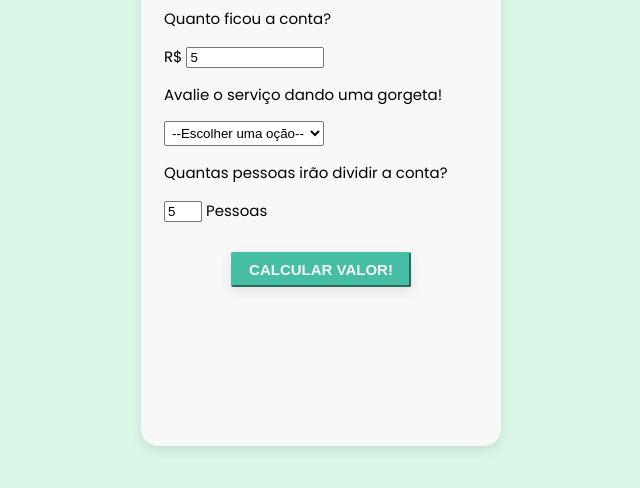
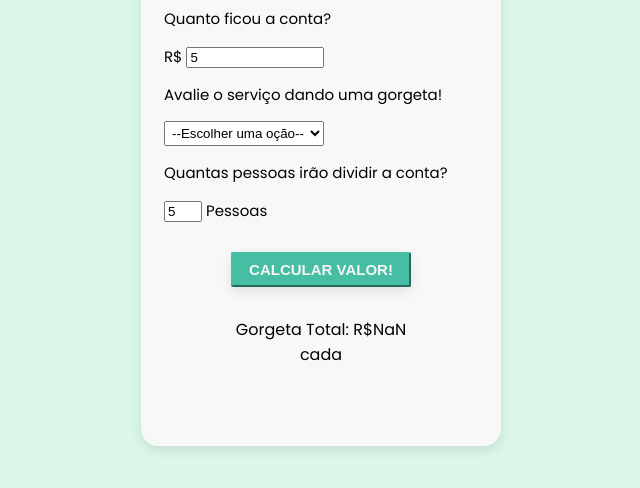
Before and after one commit to NatanSales1/Calculadora-de-Gorjetas, a plain HTML site: page index.html in a window 1280 px wide. Both pictures are taken after typing "5", "5" into the empty fields and a click on the button "CALCULAR VALOR!". Shown: the part 144-632 px from the top of the page, without its empty margins (319-959 px from the left). Drawn offline with Linux system fonts and the light colour scheme.

Commit message:
Up Projeto Completo
Calculadora de gorjetas funcional, adição do cálculo

```diff
--- a/index.html
+++ b/index.html
@@ -61,9 +61,9 @@
       </div>
       <div id="totalTip">
         Gorgeta Total: R$<span id="tip">0.00</span>
-        <p id="each">cada</p>
+        <span id="each">cada</span>
       </div>
     </div>
-    <script src="/scripts.js"></script>
+    <script src="/script.js"></script>
   </body>
 </html>
--- /dev/null
+++ b/script.js
@@ -0,0 +1,23 @@
+function calcTip(event) {
+  event.preventDefault()
+  let cost = document.getElementById('cost').value
+  let serviceQuality = document.getElementById('serviceQuality').value
+  let numPeople = document.getElementById('inputPeople').value
+
+  if ((numPeople == '') | (numPeople <= 1)) {
+    numPeople = 1
+    document.getElementById('each').style.display = 'none'
+  } else {
+    document.getElementById('each').style.display = 'block'
+  }
+
+  let total = (cost * serviceQuality) / numPeople
+  total = total.toFixed(2)
+  document.getElementById('tip').innerHTML = total
+  document.getElementById('totalTip').style.display = 'block'
+}
+
+document.getElementById('totalTip').style.display = 'none'
+document.getElementById('each').style.display = 'none'
+
+document.getElementById('tipForm').addEventListener('submit', calcTip)
```
